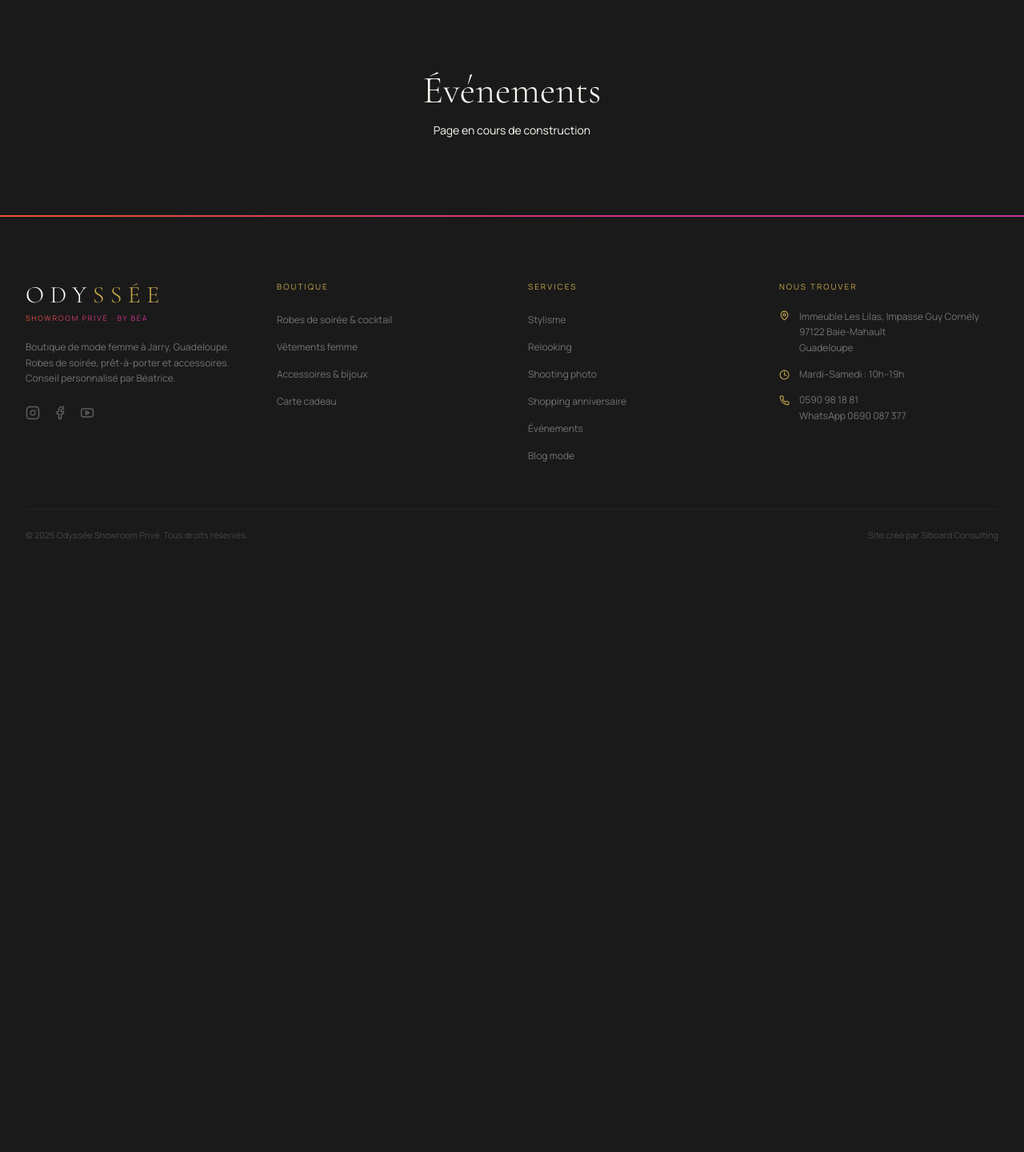
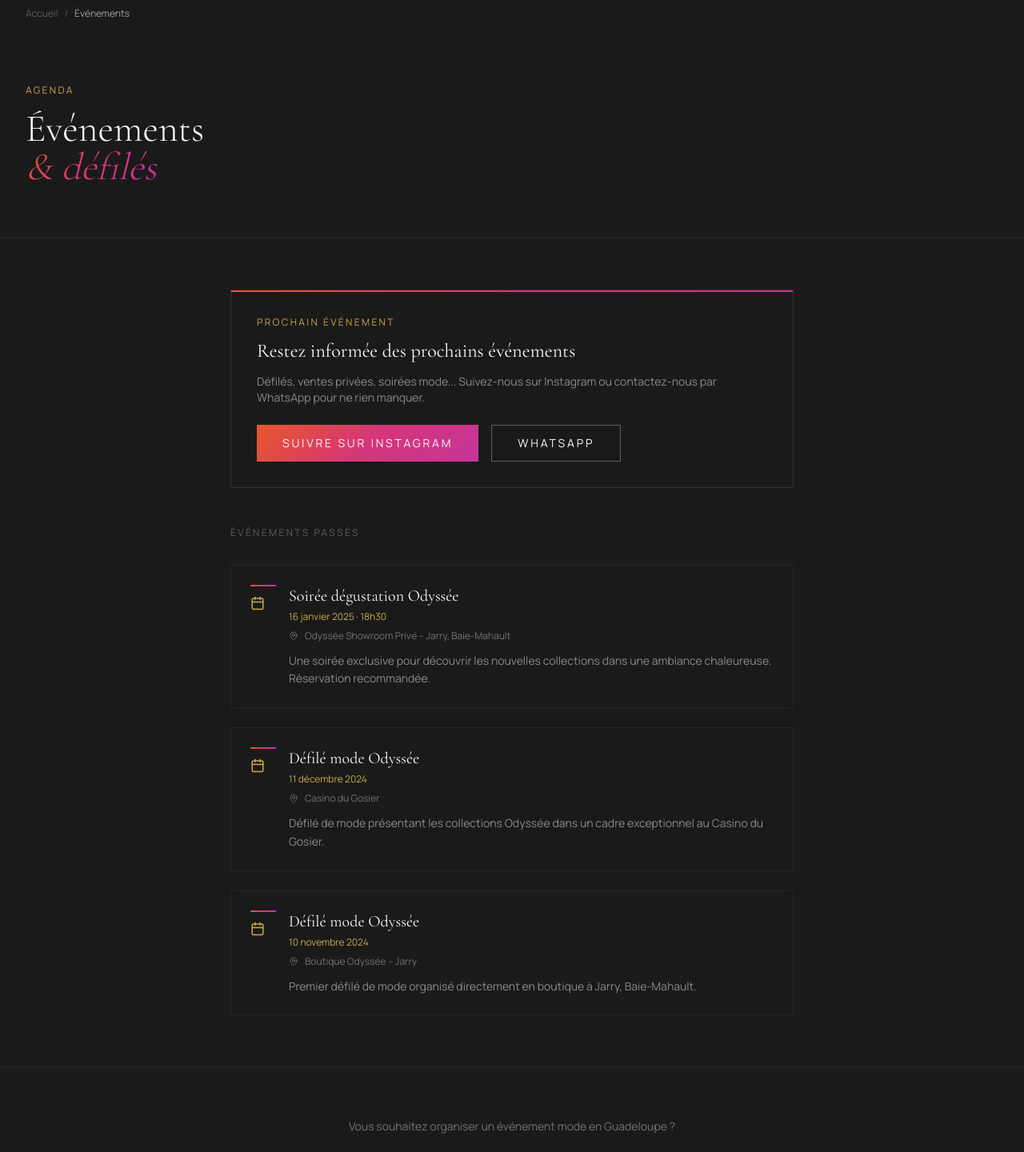
Before and after one commit to jmd971/odyssee-site, a Next.js app: page /evenements in a window 1280 px wide. Shown: the part 140-1580 px from the top of the page at 80% size. Before the commit the page ends 897 px from the top, so only its background shows below. Built offline with nearby package versions, Linux system fonts and the light colour scheme.

Commit message:
feat: add evenements page with past events and Instagram CTA

```diff
--- a/src/app/evenements/page.tsx
+++ b/src/app/evenements/page.tsx
@@ -1,14 +1,116 @@
 import type { Metadata } from 'next'
+import Link from 'next/link'
+import { Calendar, MapPin } from 'lucide-react'
+import { SITE_CONFIG } from '@/lib/site-config'
 
 export const metadata: Metadata = {
   title: 'Événements mode & défilés en Guadeloupe | Odyssée',
+  description: 'Défilés, ventes privées et soirées mode à Jarry, Baie-Mahault. Découvrez les prochains événements Odyssée Showroom Privé en Guadeloupe.',
+  alternates: { canonical: 'https://odysseebybea.fr/evenements' },
 }
 
-export default function Page() {
+const evenements = [
+  {
+    titre: 'Soirée dégustation Odyssée',
+    date: '16 janvier 2025',
+    heure: '18h30',
+    lieu: 'Odyssée Showroom Privé – Jarry, Baie-Mahault',
+    description: 'Une soirée exclusive pour découvrir les nouvelles collections dans une ambiance chaleureuse. Réservation recommandée.',
+    statut: 'passé' as const,
+  },
+  {
+    titre: 'Défilé mode Odyssée',
+    date: '11 décembre 2024',
+    heure: '',
+    lieu: 'Casino du Gosier',
+    description: 'Défilé de mode présentant les collections Odyssée dans un cadre exceptionnel au Casino du Gosier.',
+    statut: 'passé' as const,
+  },
+  {
+    titre: 'Défilé mode Odyssée',
+    date: '10 novembre 2024',
+    heure: '',
+    lieu: 'Boutique Odyssée – Jarry',
+    description: 'Premier défilé de mode organisé directement en boutique à Jarry, Baie-Mahault.',
+    statut: 'passé' as const,
+  },
+]
+
+export default function EvenementsPage() {
   return (
-    <main className="container-luxury py-24 text-center">
-      <h1 className="section-title">Événements</h1>
-      <p className="font-sans text-sm text-charcoal/60 mt-4">Page en cours de construction</p>
-    </main>
+    <>
+      <nav className="container-luxury py-4 text-xs font-sans text-blanc-casse/30">
+        <Link href="/" className="hover:text-or transition-colors">Accueil</Link>
+        <span className="mx-2">/</span>
+        <span className="text-blanc-casse/60">Événements</span>
+      </nav>
+
+      <section className="py-16 border-b border-blanc-casse/5">
+        <div className="container-luxury">
+          <span className="section-subtitle">Agenda</span>
+          <h1 className="section-title text-blanc-casse">
+            Événements<br />
+            <span className="italic text-gradient">& défilés</span>
+          </h1>
+        </div>
+      </section>
+
+      <section className="py-16">
+        <div className="container-luxury max-w-3xl">
+          <div className="border border-blanc-casse/10 p-8 mb-12 relative overflow-hidden">
+            <div className="gradient-line absolute top-0 left-0 right-0" />
+            <p className="font-sans text-xs tracking-luxury uppercase text-or mb-3">Prochain événement</p>
+            <h2 className="font-serif text-2xl text-blanc-casse mb-3">
+              Restez informée des prochains événements
+            </h2>
+            <p className="font-sans text-sm text-blanc-casse/50 mb-6">
+              Défilés, ventes privées, soirées mode... Suivez-nous sur Instagram ou contactez-nous par WhatsApp pour ne rien manquer.
+            </p>
+            <div className="flex gap-4 flex-wrap">
+              <a href={SITE_CONFIG.social.instagram} target="_blank" rel="noopener noreferrer" className="btn-primary">
+                Suivre sur Instagram
+              </a>
+              <a href={SITE_CONFIG.whatsapp} className="btn-outline-white">
+                WhatsApp
+              </a>
+            </div>
+          </div>
+
+          <h2 className="font-sans text-xs tracking-luxury uppercase text-blanc-casse/30 mb-8">Événements passés</h2>
+          <div className="space-y-6">
+            {evenements.map((e, i) => (
+              <div key={i} className="border border-blanc-casse/5 p-6 hover:border-or/20 transition-colors">
+                <div className="flex items-start gap-4">
+                  <div className="shrink-0 text-center">
+                    <div className="gradient-line w-8 mb-3" />
+                    <Calendar size={18} className="text-or" />
+                  </div>
+                  <div>
+                    <h3 className="font-serif text-xl text-blanc-casse mb-1">{e.titre}</h3>
+                    <p className="font-sans text-xs text-or mb-2">
+                      {e.date}{e.heure ? ` · ${e.heure}` : ''}
+                    </p>
+                    <div className="flex items-center gap-2 mb-3">
+                      <MapPin size={12} className="text-blanc-casse/30" />
+                      <span className="font-sans text-xs text-blanc-casse/40">{e.lieu}</span>
+                    </div>
+                    <p className="font-sans text-sm text-blanc-casse/50 leading-relaxed">{e.description}</p>
+                  </div>
+                </div>
+              </div>
+            ))}
+          </div>
+        </div>
+      </section>
+
+      <section className="py-16 border-t border-blanc-casse/5">
+        <div className="container-luxury text-center">
+          <p className="font-sans text-sm text-blanc-casse/40 mb-6">
+            Vous souhaitez organiser un événement mode en Guadeloupe ?
+          </p>
+          <Link href="/contact" className="btn-outline">Contactez-nous</Link>
+        </div>
+      </section>
+    </>
   )
 }
```
